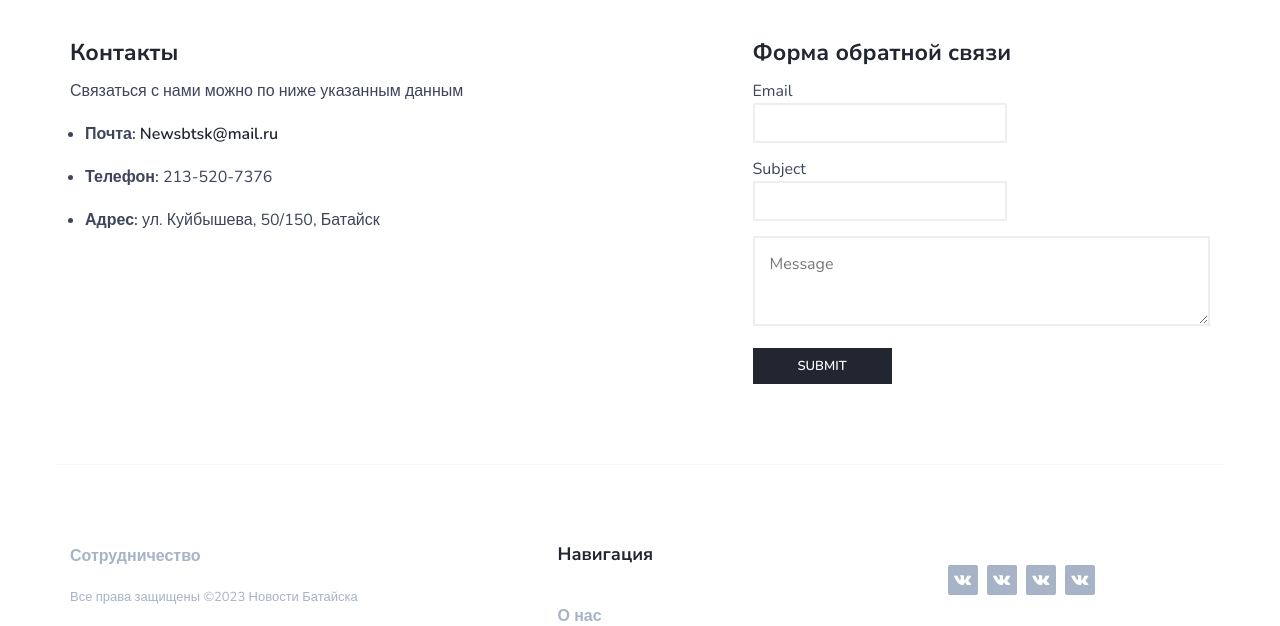
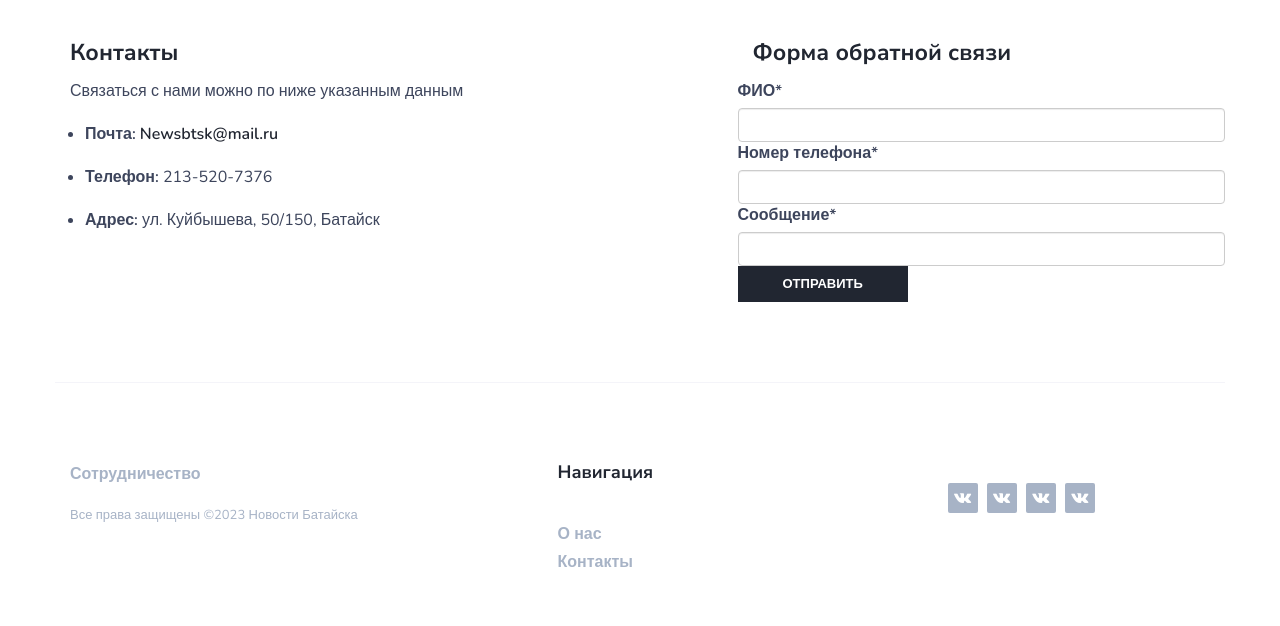
Before and after one commit to TvoiConfig/smibataysk, a Django app: page /contact/ in a window 1280 px wide. Shown: the part 70-696 px from the top of the page. After the commit the page ends 637 px from the top, so only its background shows below. Run offline with Django 4.2, Linux system fonts and the light colour scheme; some libraries are stand-ins or nearby versions.

Commit message:
add form contact

```diff
--- a/main/static/js/main.js
+++ b/main/static/js/main.js
@@ -89,3 +89,7 @@
 	setStickyPos();
 
 })(jQuery);
+
+function clicks(){
+    alert('Форма заполненна!')
+}
--- a/main/templates/main/contact.html
+++ b/main/templates/main/contact.html
@@ -101,26 +101,15 @@
 					<div class="col-md-5 col-md-offset-1">
 						<div class="section-row">
 							<h3>Форма обратной связи</h3>
-							<form>
+							<form method="post">
 								<div class="row">
-									<div class="col-md-7">
-										<div class="form-group">
-											<span>Email</span>
-											<input class="input" type="email" name="email">
-										</div>
-									</div>
-									<div class="col-md-7">
-										<div class="form-group">
-											<span>Subject</span>
-											<input class="input" type="text" name="subject">
-										</div>
-									</div>
-									<div class="col-md-12">
-										<div class="form-group">
-											<textarea class="input" name="message" placeholder="Message"></textarea>
-										</div>
-										<button class="primary-button">Submit</button>
-									</div>
+									{% csrf_token %}
+									{{ form|crispy }}
+									{# {% for f in form %} #}
+									{# <p><label class="input w-full bg-black border-b bg-opacity-0 text-white px-0 py-4 mb-4 tm-border-gold" for="{{ f.id_for_label }}">{{ f.label }}: </label>{{ f }} </p> #}
+									{# <div class="form-error">{{ f.errors }}</div> #}
+									{# {% endfor %} #}
+									<button class="primary-button" type="submit" id="submit" onclick="clicks();">Отправить</button>
 								</div>
 							</form>
 						</div>
--- a/main/views.py
+++ b/main/views.py
@@ -10,4 +10,11 @@
     return render(request, 'main/about.html')
 
 def contact(request):
-    return render(request, 'main/contact.html')
+    if request.method == 'POST':
+        form = RecordForm(request.POST)
+        if form.is_valid():
+            form.save()
+    else:
+        form = RecordForm()
+
+    return render(request, 'main/contact.html', {'form': form})
```
Also changed, not shown: db.sqlite3.
